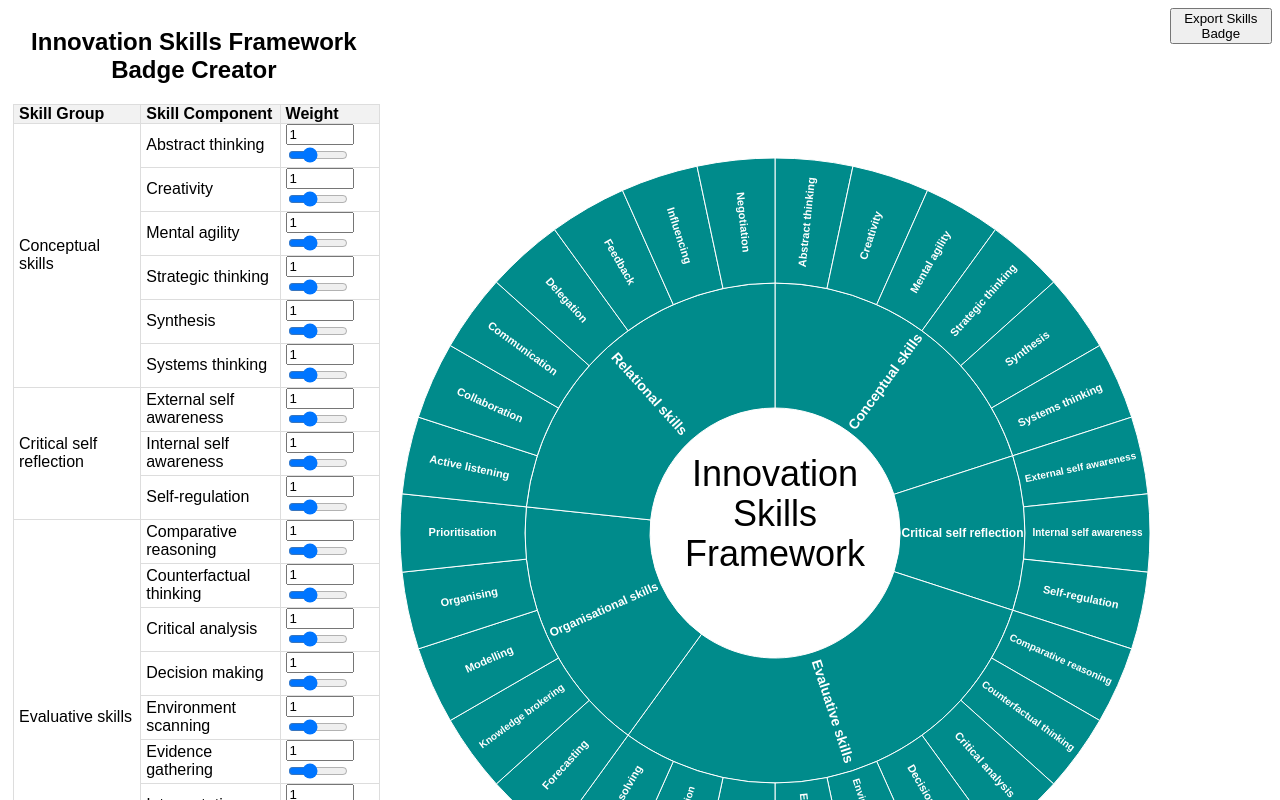
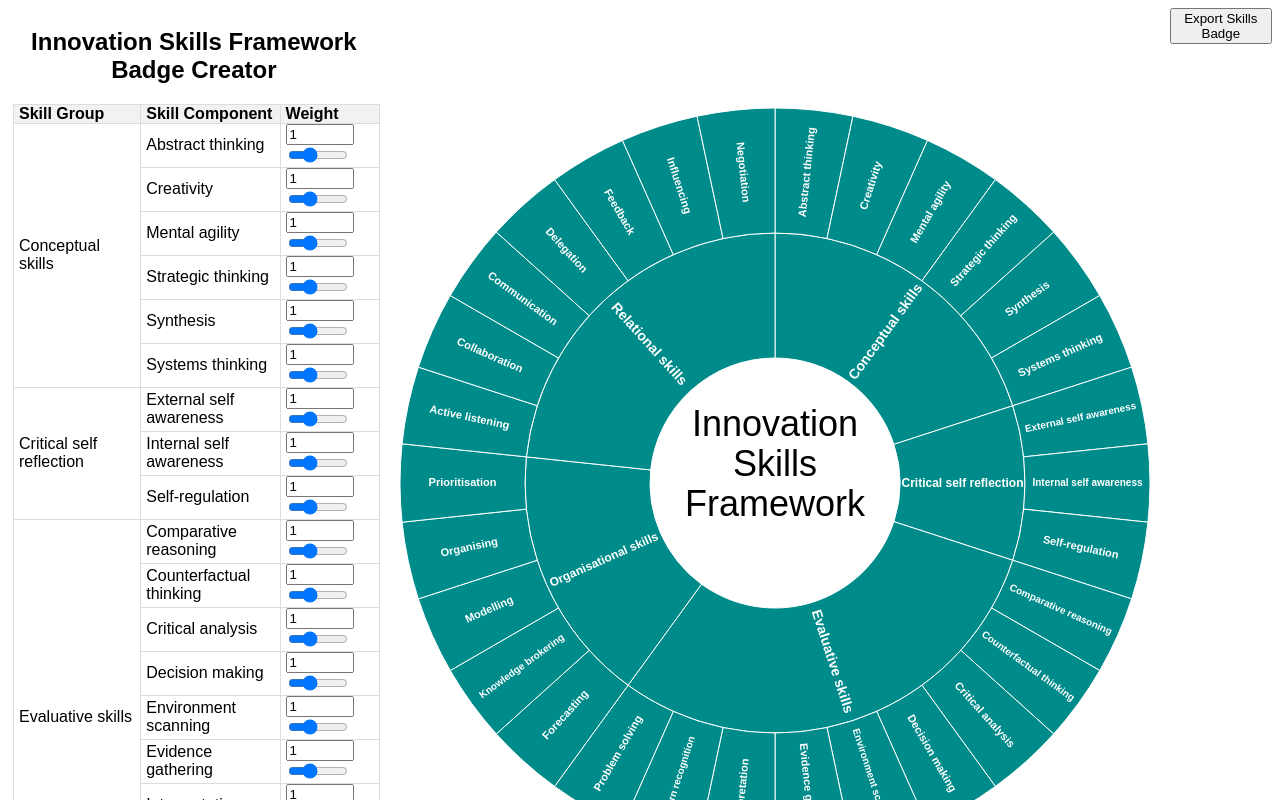
Before and after one commit to kevthenondev/ICESkillzBadge, a plain HTML site: page innovation.html in a window 1280 px wide. Shown: the top 800 px of the page. Drawn offline with nearby package versions, Linux system fonts and the light colour scheme.

Commit message:
Realigning wheel

```diff
--- a/innovation.html
+++ b/innovation.html
@@ -58,7 +58,7 @@
             width: 750px; /* Set width for the sunburst */
             height: 750px; /* Set height for the sunburst */
             position: relative;
-			margin-top: 150px;
+			margin-top: 100px;
         }
         .sunburst-text {
             text-anchor: middle; /* Center align text horizontally */
```
